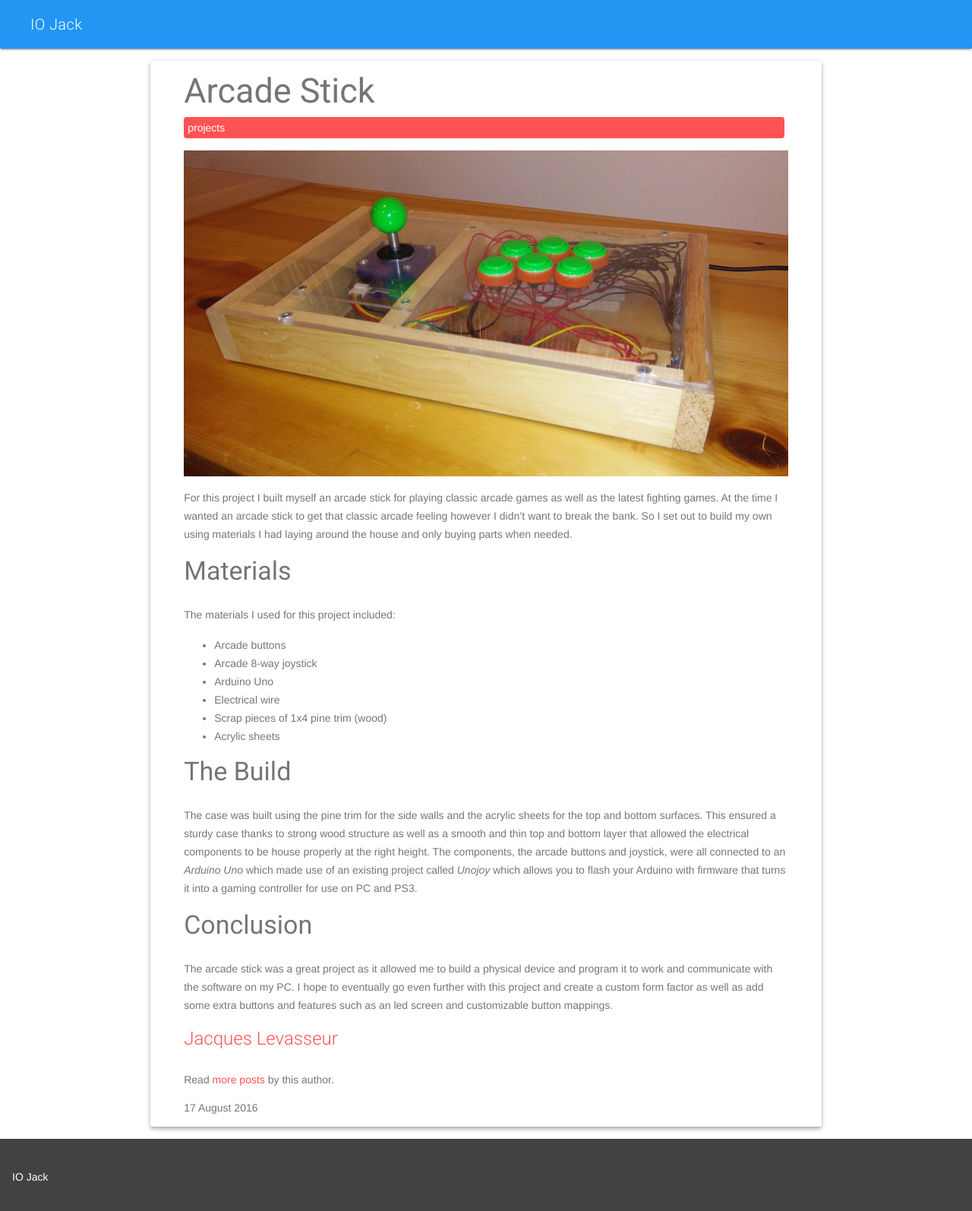
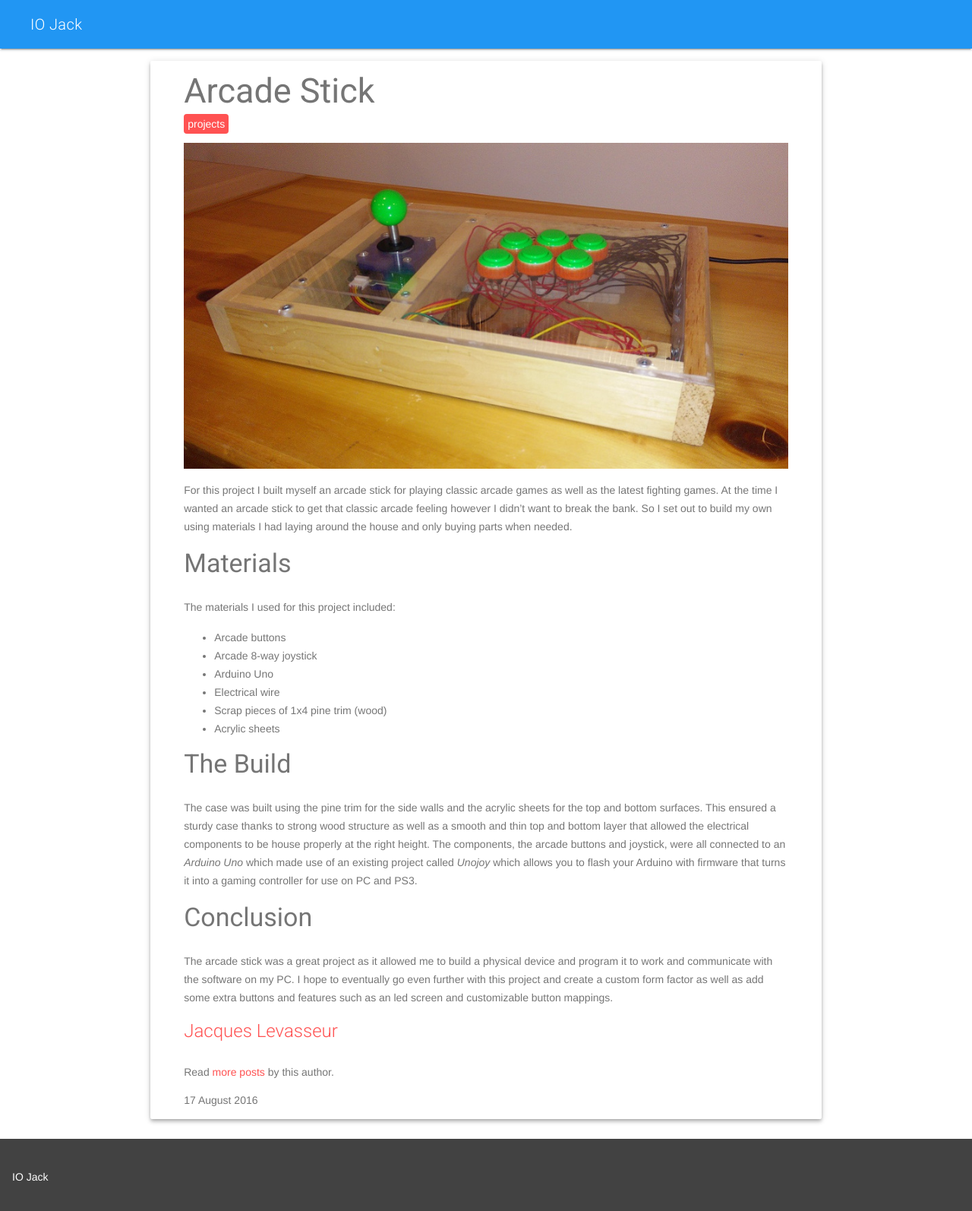
Before and after one commit to FrostByte-Dev/frostbyte-dev.github.io, a Jekyll site: the page built from _posts/2016-08-17-Arcade-Stick.md, in a window 1280 px wide. Shown: the top 1594 px of the page at 76% size. Built offline with Jekyll 4.4.1, drawn with Linux system fonts in a browser that asks for light colours; nearby versions of some CDN libraries.

Commit message:
Fixed the tags boxes.

```diff
--- a/_layouts/post.html
+++ b/_layouts/post.html
@@ -7,7 +7,7 @@ layout: default
         <div class="mdl-card__supporting-text mdl-card__post-text">
             <h2>{{ page.title }}</h2>
             {% for tag in page.tags %}
-                <div class="mdl-card__post-tag mdl-color--accent mdl-color-text--white">{{ tag }}</div>
+                <span class="mdl-card__post-tag mdl-color--accent mdl-color-text--white">{{ tag }}</span>
             {% endfor %}
 
             {{ content }}
```
